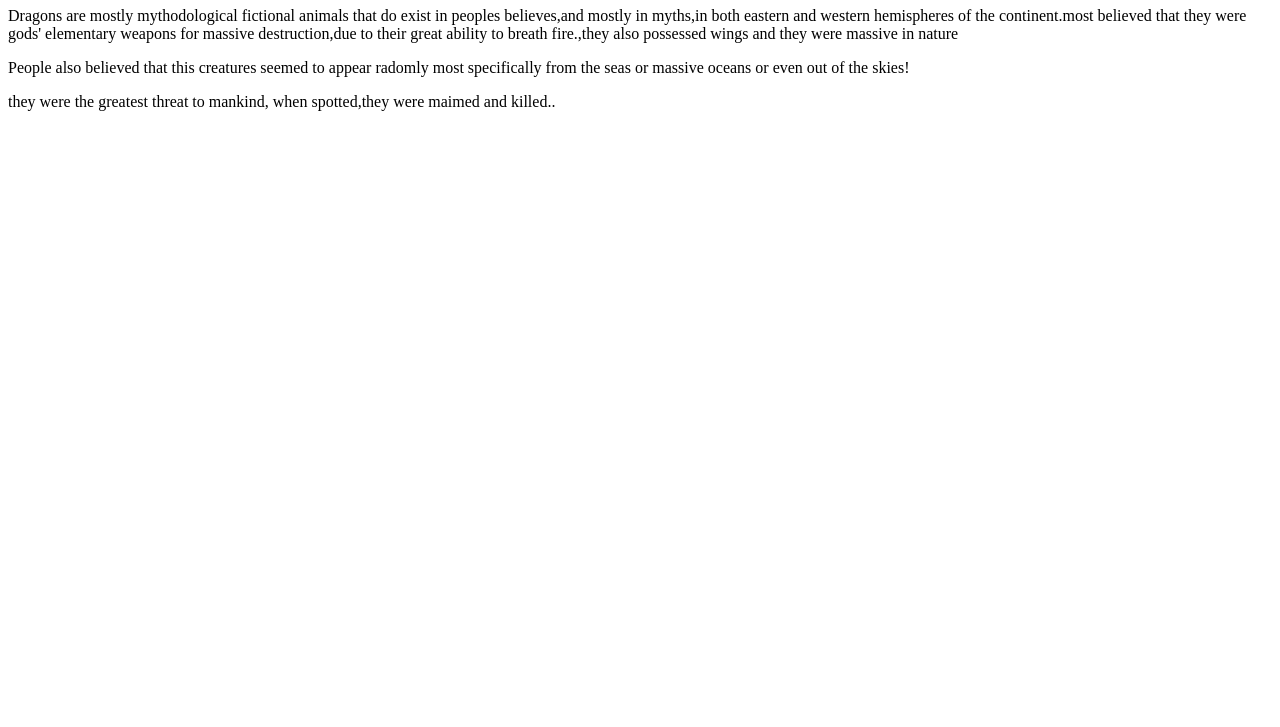
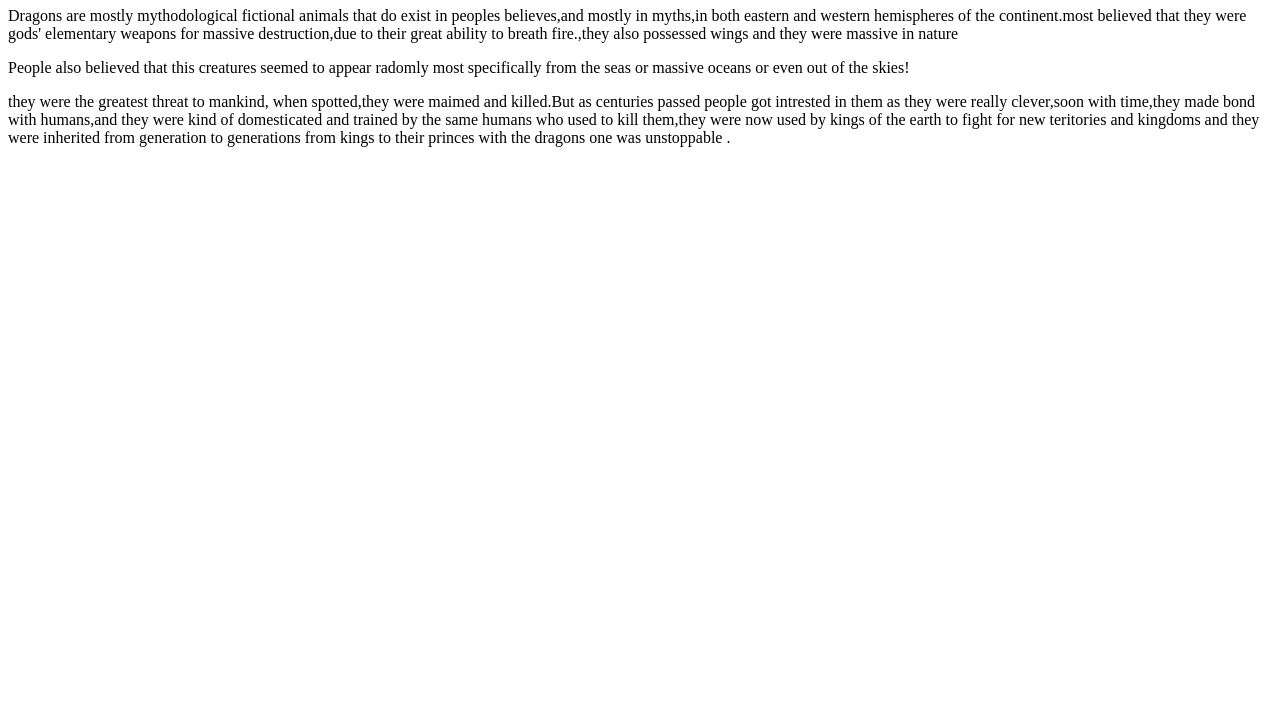
Before and after one commit to mishael254/dragons, a plain HTML site: page my-fictional-pet.html in a window 1280 px wide. Shown: the part 73-800 px from the top of the page. Drawn offline with Linux system fonts and the light colour scheme.

Commit message:
updated 3rd paragraph

```diff
--- a/my-fictional-pet.html
+++ b/my-fictional-pet.html
@@ -11,7 +11,8 @@
 
       <p>People also believed that this creatures seemed to appear radomly most specifically from the seas or massive oceans or even out of the skies!</p>
 
-      <p>they were the greatest threat to mankind, when spotted,they were maimed and killed..</p>
+      <p>they were the greatest threat to mankind, when spotted,they were maimed and killed.But as centuries passed people got intrested in them as they were really clever,soon with time,they made bond with humans,and they were kind of domesticated and trained by the same humans who used to kill them,they were now used by kings of the earth to fight for new teritories and kingdoms and they were inherited from generation to generations from kings to their princes with the dragons one was unstoppable .</p>
+
 
 
   </body>
```
